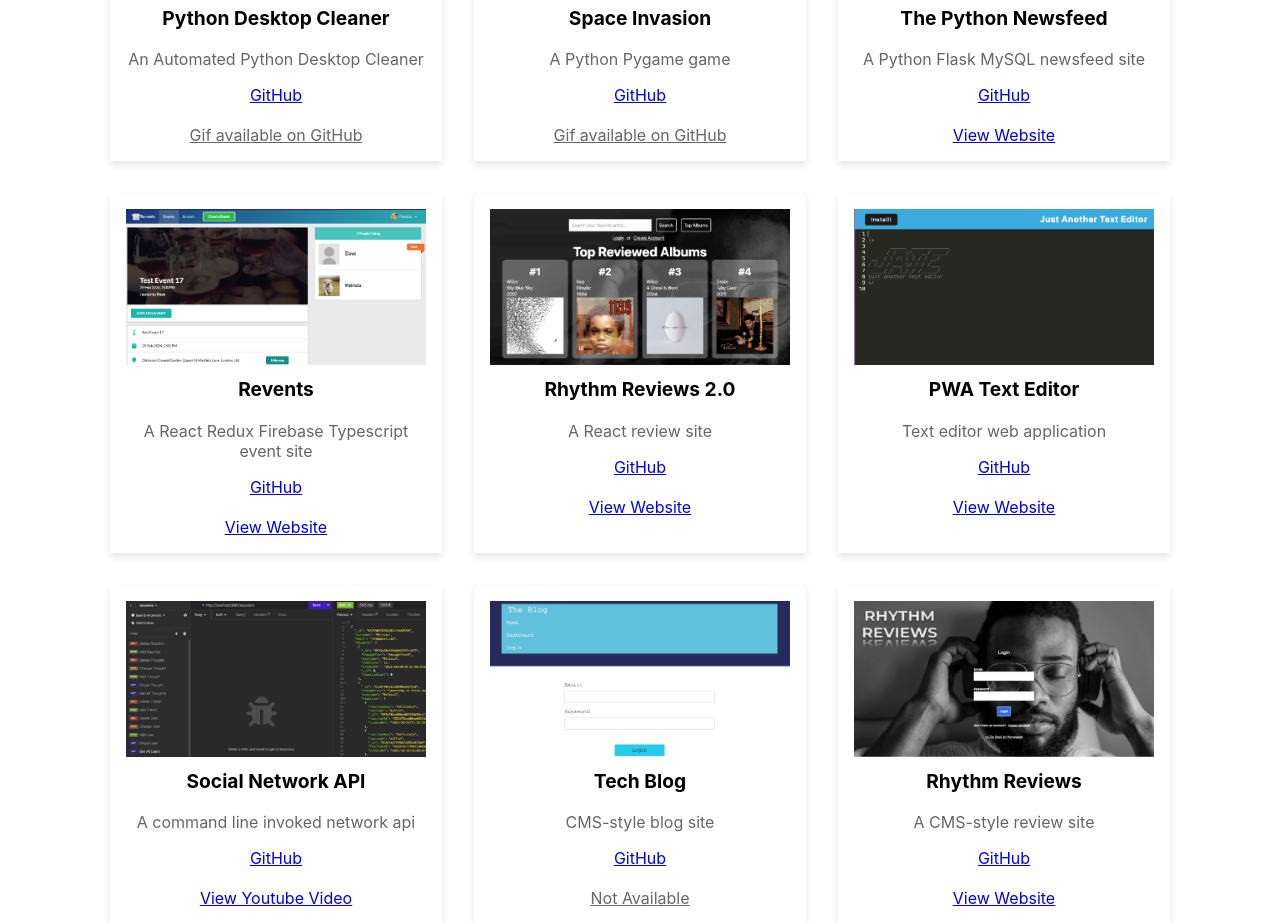
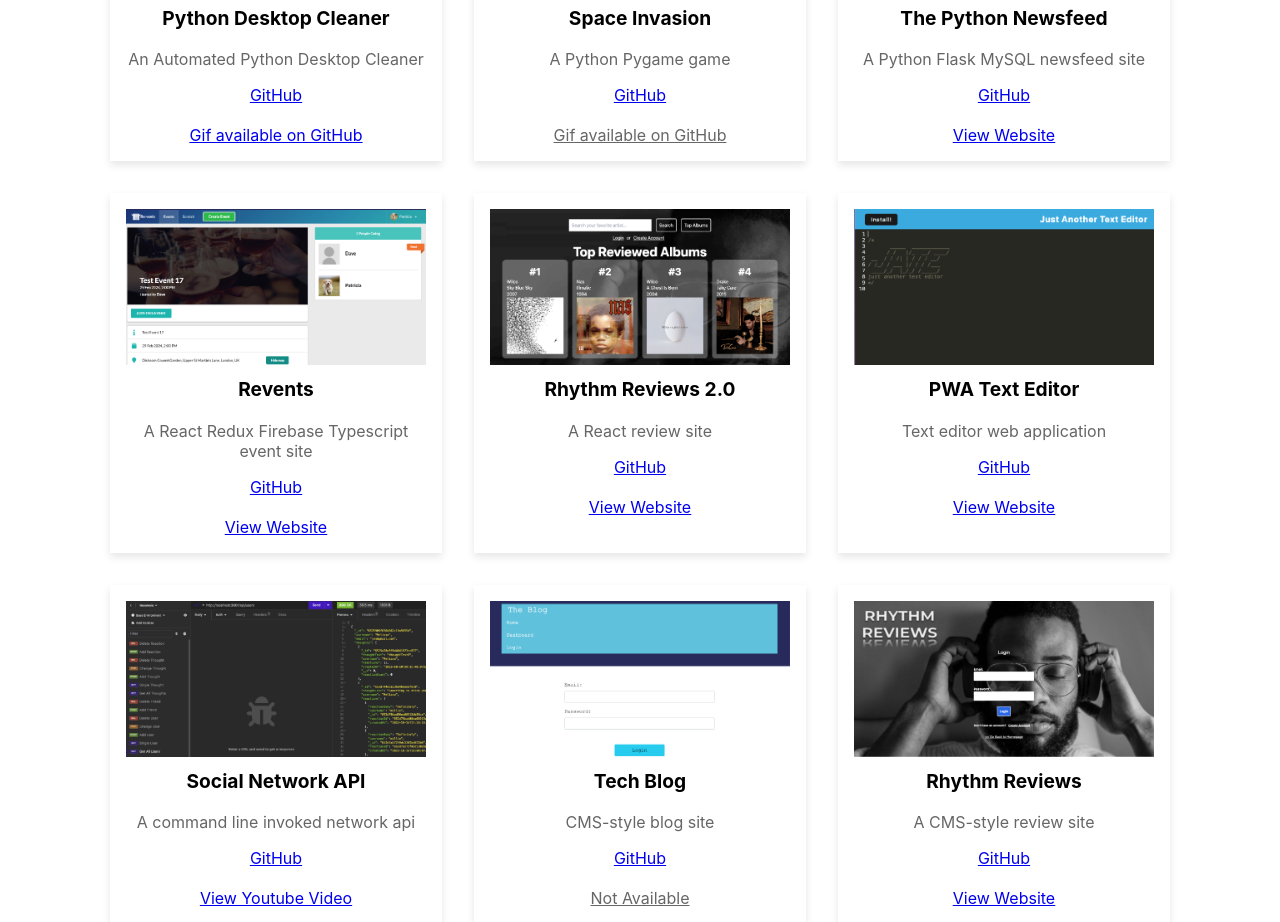
Before and after one commit to jenstem/react-portfolio, a React (Create React App) app: page / in a window 1280 px wide. Shown: the part 1140-2062 px from the top of the page. Built offline with nearby package versions, Linux system fonts and the light colour scheme.

Commit message:
Revise link to open in new tab in projects

```diff
--- a/src/Pages/projects.js
+++ b/src/Pages/projects.js
@@ -19,7 +19,7 @@ import SpaceInvasion from '../assets/app-images/space_invasion.jpg';
 import Cleaner from '../assets/app-images/python-desktop-cleaner.jpg';
 
 const projectData = [
-    { title: 'Python Desktop Cleaner', description: 'An Automated Python Desktop Cleaner', imageUrl: Cleaner, url: <a href="https://github.com/jenstem/python-desktop-cleaner">GitHub</a>, site: "Gif available on GitHub" },
+    { title: 'Python Desktop Cleaner', description: 'An Automated Python Desktop Cleaner', imageUrl: Cleaner, url: <a href="https://github.com/jenstem/python-desktop-cleaner" target="_blank">GitHub</a>, site: <a href="https://github.com/jenstem/python-desktop-cleaner" target="_blank">Gif available on GitHub</a> },
     { title: 'Space Invasion', description: 'A Python Pygame game', imageUrl: SpaceInvasion, url: <a href="https://github.com/jenstem/space_invasion">GitHub</a>, site: "Gif available on GitHub" },
     { title: 'The Python Newsfeed', description: 'A Python Flask MySQL newsfeed site', imageUrl: Newsfeed, url: <a href="https://github.com/jenstem/the-python-newsfeed">GitHub</a>, site: <a href="https://the-python-newsfeed-aebfc671fd04.herokuapp.com/">View Website</a> },
     { title: 'Revents', description: 'A React Redux Firebase Typescript event site', imageUrl: Revents, url: <a href="https://github.com/jenstem/react-portfolio">GitHub</a>, site: <a href="https://revents-2023-6b66b.firebaseapp.com/events">View Website</a> },
```
